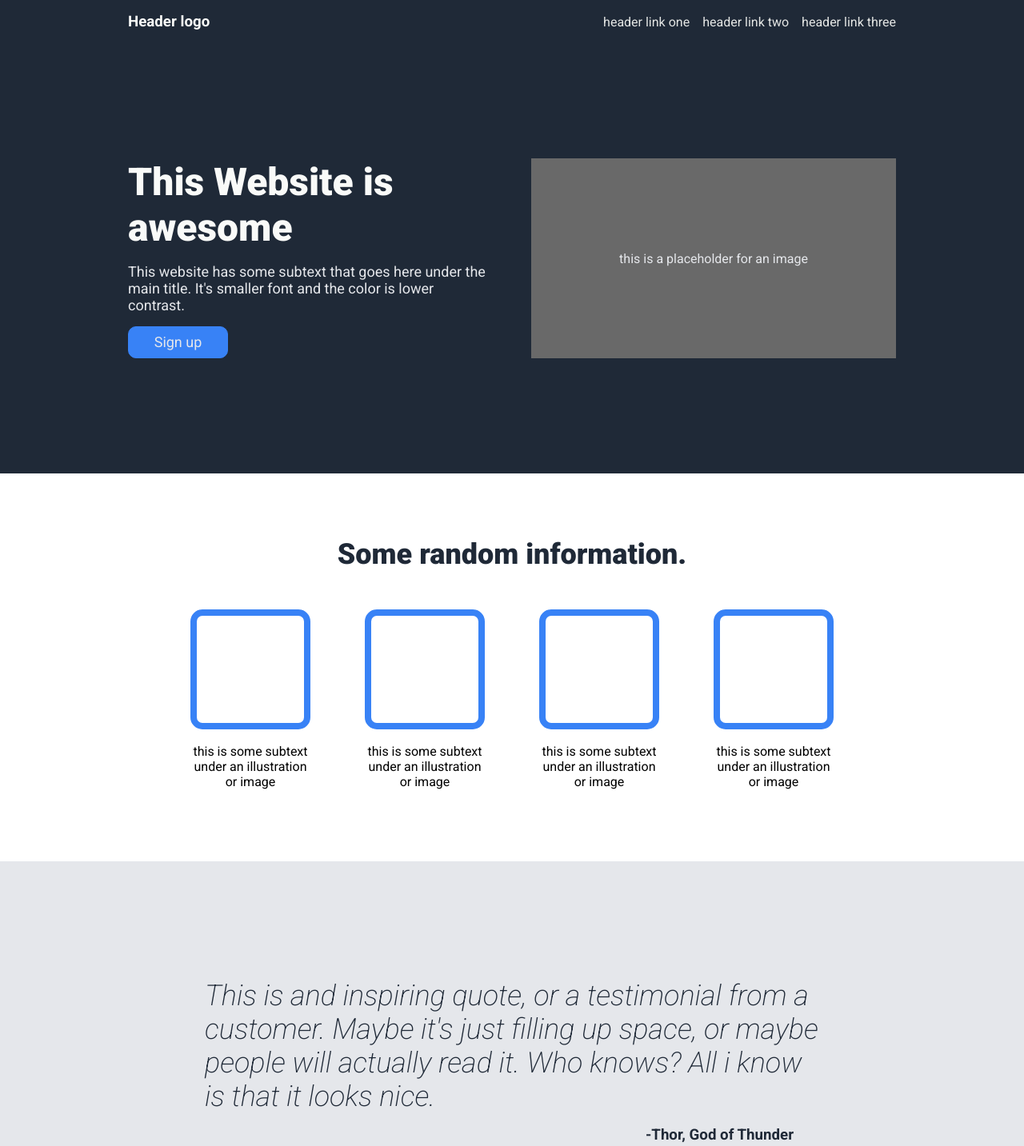
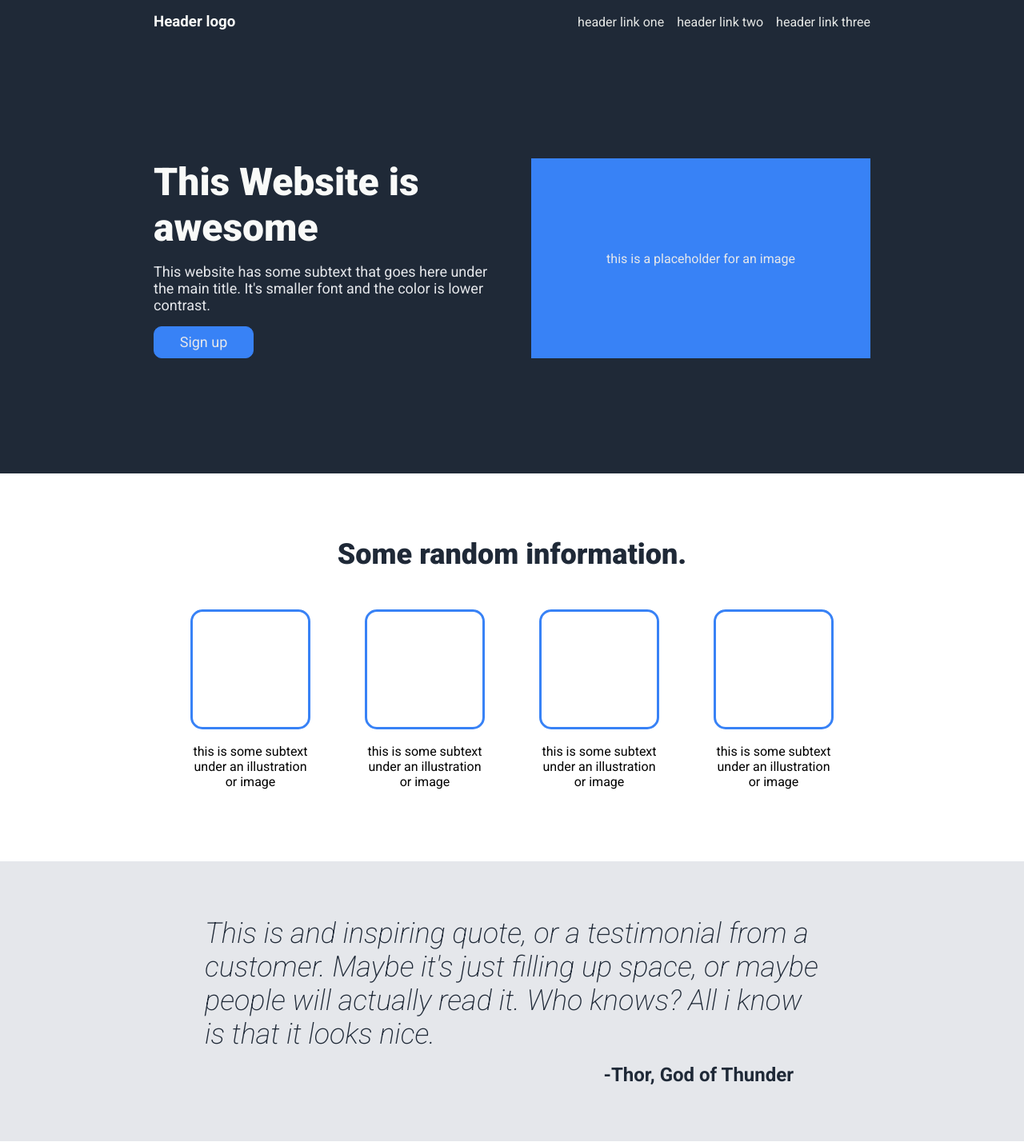
Before and after one commit to higorladim/landing_page_project, a plain HTML site: page index.html in a window 1280 px wide. Shown: the top 1433 px of the page at 80% size. Drawn offline with Linux system fonts and the light colour scheme.

Commit message:
Resized padding and quote sectoin

```diff
--- a/index.html
+++ b/index.html
@@ -79,13 +79,13 @@
 
         </div>
 
-    </section>
+</section>
 
     <!-- quote section -->
     <section class="quote">
         <p class="quote-text"><em>This is and inspiring quote, or a testimonial from a customer. Maybe it's just filling up space, or maybe
             people will actually read it. Who knows? All i know is that it looks nice.</em></p>
-        <h3 class="quote-author">-Thor, God of Thunder</h3>
+        <h2 class="quote-author">-Thor, God of Thunder</h2>
     </section>
 
     <!-- action section -->
--- a/styles.css
+++ b/styles.css
@@ -18,7 +18,7 @@ body{
     display: flex;
     justify-content: space-between;
     align-items: center;
-    padding: 1rem 10rem; /* all content must have 8rem padding from borders*/
+    padding: 1rem 12rem; /* all content must have 8rem padding from borders*/
     background-color: #1f2937;
     color: #f9faf8;
 }
@@ -40,7 +40,7 @@ body{
     gap: 3rem;
     justify-content: center;
     align-items: center;
-    padding: 9rem 10rem; /* all content must have 8rem padding from borders*/
+    padding: 9rem 12rem; /* all content must have 8rem padding from borders*/
 }
 
 .banner-left{
@@ -76,7 +76,7 @@ body{
 
 .banner-right{
     display: flex;
-    background-color: #696969;
+    background-color: #3882f6;
     justify-content: center;
     align-items: center;
     flex: 1;
@@ -98,7 +98,7 @@ body{
     display: flex;
     flex-direction: column;
     align-items: center;
-    padding: 5rem 10rem; /* all content must have 8rem padding from borders*/
+    padding: 5rem 12rem; /* all content must have 8rem padding from borders*/
     row-gap: 3rem;
 }
 
@@ -134,7 +134,7 @@ body{
 .img-container{
     height: 150px;
     width: 150px;
-    border: 0.5rem solid #3882f6;
+    border: 3px solid #3882f6;
     border-radius: 15px;
 }
 
@@ -146,7 +146,7 @@ body{
     flex-direction: column;
     justify-content: center;
     row-gap: 1rem;
-    height: 500px;
+    height: 350px;
 }
 
 .quote-text{
@@ -171,7 +171,7 @@ body{
 .action{
     display: flex;
     height: 400px;
-    padding: 0 10rem; /* all content must have 8rem padding from borders*/
+    padding: 0 14rem; /* all content must have 8rem padding from borders*/
     justify-content: center;
     align-items: center;
 }
```
